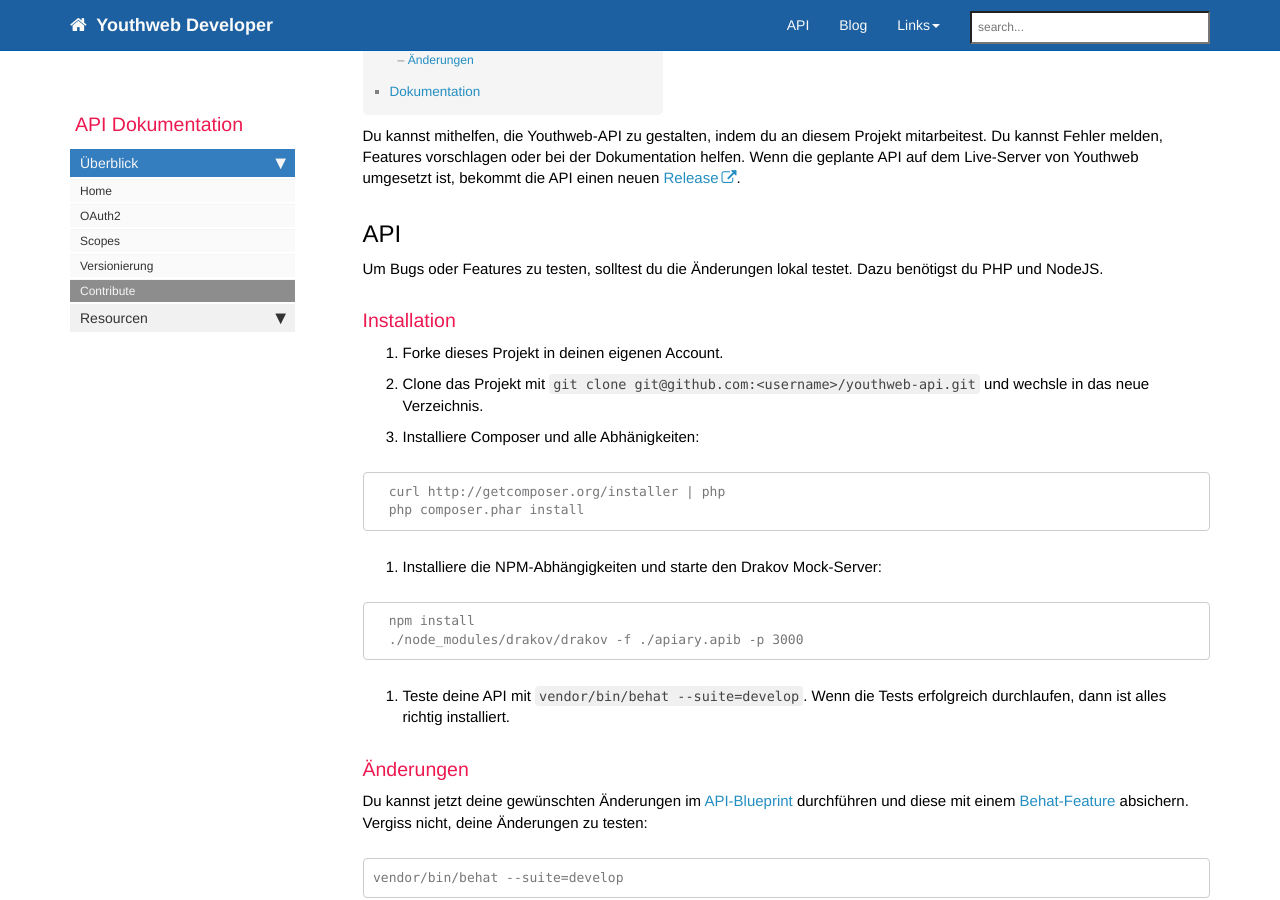
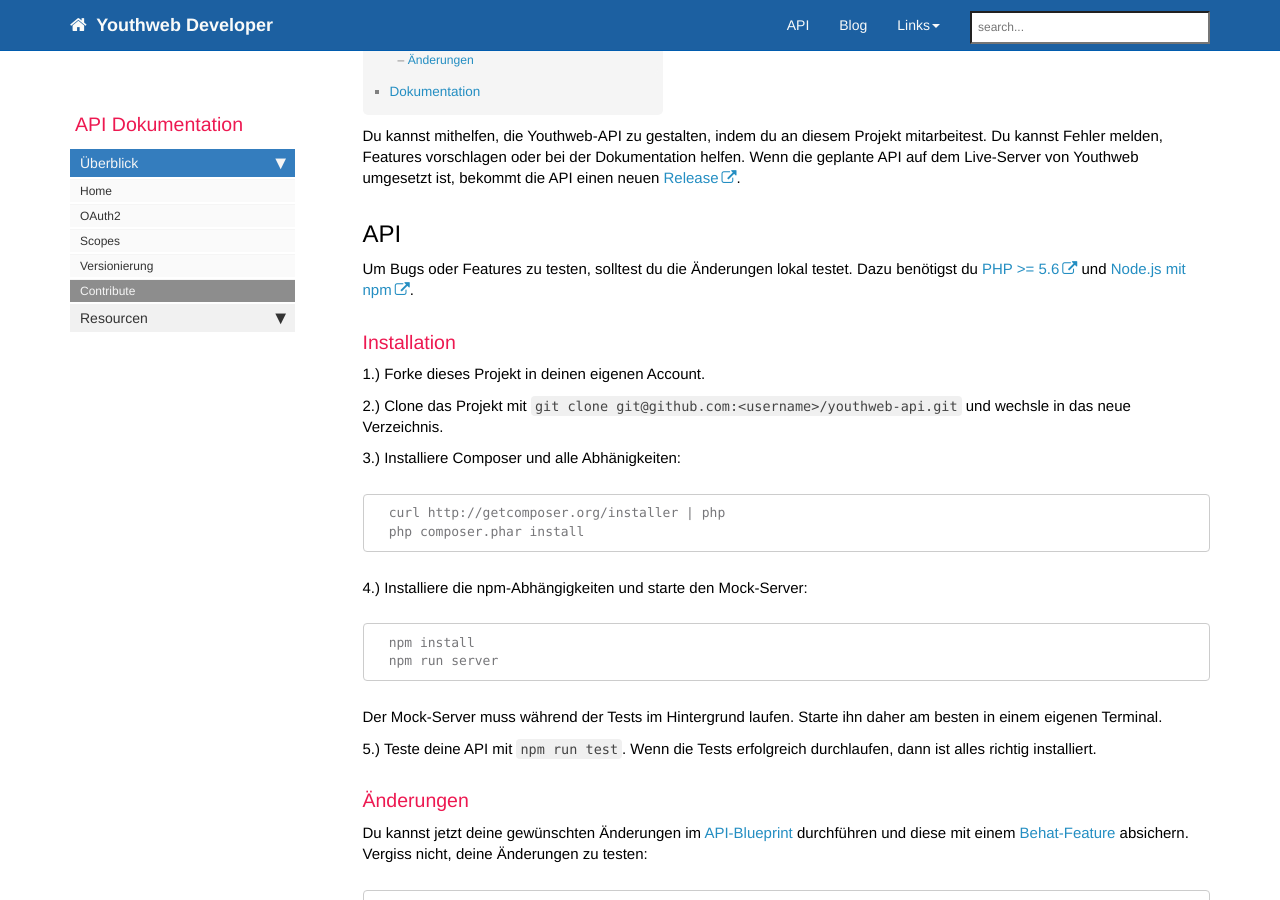
Before and after one commit to youthweb/youthweb-api, a Jekyll site: the page built from docs/pages/api/api_general_contribute.md, in a window 1280 px wide and 900 px high, scrolled down 248 px. Built offline with Jekyll 4.4.1, drawn with Linux system fonts in a browser that asks for light colours; nearby versions of some CDN libraries; library files that are not in the unit come from our copies.

Commit message:
Update CHANGELOG.md und Doku verbessert

````diff
--- a/docs/pages/api/api_general_contribute.md
+++ b/docs/pages/api/api_general_contribute.md
@@ -12,27 +12,31 @@ Du kannst mithelfen, die Youthweb-API zu gestalten, indem du an diesem Projekt m
 
 ## API
 
-Um Bugs oder Features zu testen, solltest du die Änderungen lokal testet. Dazu benötigst du PHP und NodeJS.
+Um Bugs oder Features zu testen, solltest du die Änderungen lokal testet. Dazu benötigst du [PHP >= 5.6](http://php.net/) und [Node.js mit npm](https://nodejs.org/de/download/).
 
 ### Installation
 
-1. Forke dieses Projekt in deinen eigenen Account.
-2. Clone das Projekt mit ```git clone git@github.com:<username>/youthweb-api.git``` und wechsle in das neue Verzeichnis.
-3. Installiere Composer und alle Abhänigkeiten:
+1.) Forke dieses Projekt in deinen eigenen Account.
+
+2.) Clone das Projekt mit ```git clone git@github.com:<username>/youthweb-api.git``` und wechsle in das neue Verzeichnis.
+
+3.) Installiere Composer und alle Abhänigkeiten:
 
   ```
   curl http://getcomposer.org/installer | php
   php composer.phar install
   ```
 
-4. Installiere die NPM-Abhängigkeiten und starte den Drakov Mock-Server:
+4.) Installiere die npm-Abhängigkeiten und starte den Mock-Server:
 
   ```
   npm install
-  ./node_modules/drakov/drakov -f ./apiary.apib -p 3000
+  npm run server
   ```
 
-5. Teste deine API mit ```vendor/bin/behat --suite=develop```. Wenn die Tests erfolgreich durchlaufen, dann ist alles richtig installiert.
+Der Mock-Server muss während der Tests im Hintergrund laufen. Starte ihn daher am besten in einem eigenen Terminal.
+
+5.) Teste deine API mit ```npm run test```. Wenn die Tests erfolgreich durchlaufen, dann ist alles richtig installiert.
 
 ### Änderungen
 
--- a/package.json
+++ b/package.json
@@ -1,8 +1,9 @@
 {
   "name": "youthweb-api",
   "version": "0.8.0",
+  "private": true,
   "devDependencies": {
-    "drakov": "^1.0.0"
+    "drakov": "^1.0.1"
   },
   "scripts": {
     "server": "drakov -f ./apiary.apib -p 3000",
````
Also changed, not shown: CHANGELOG.md.
